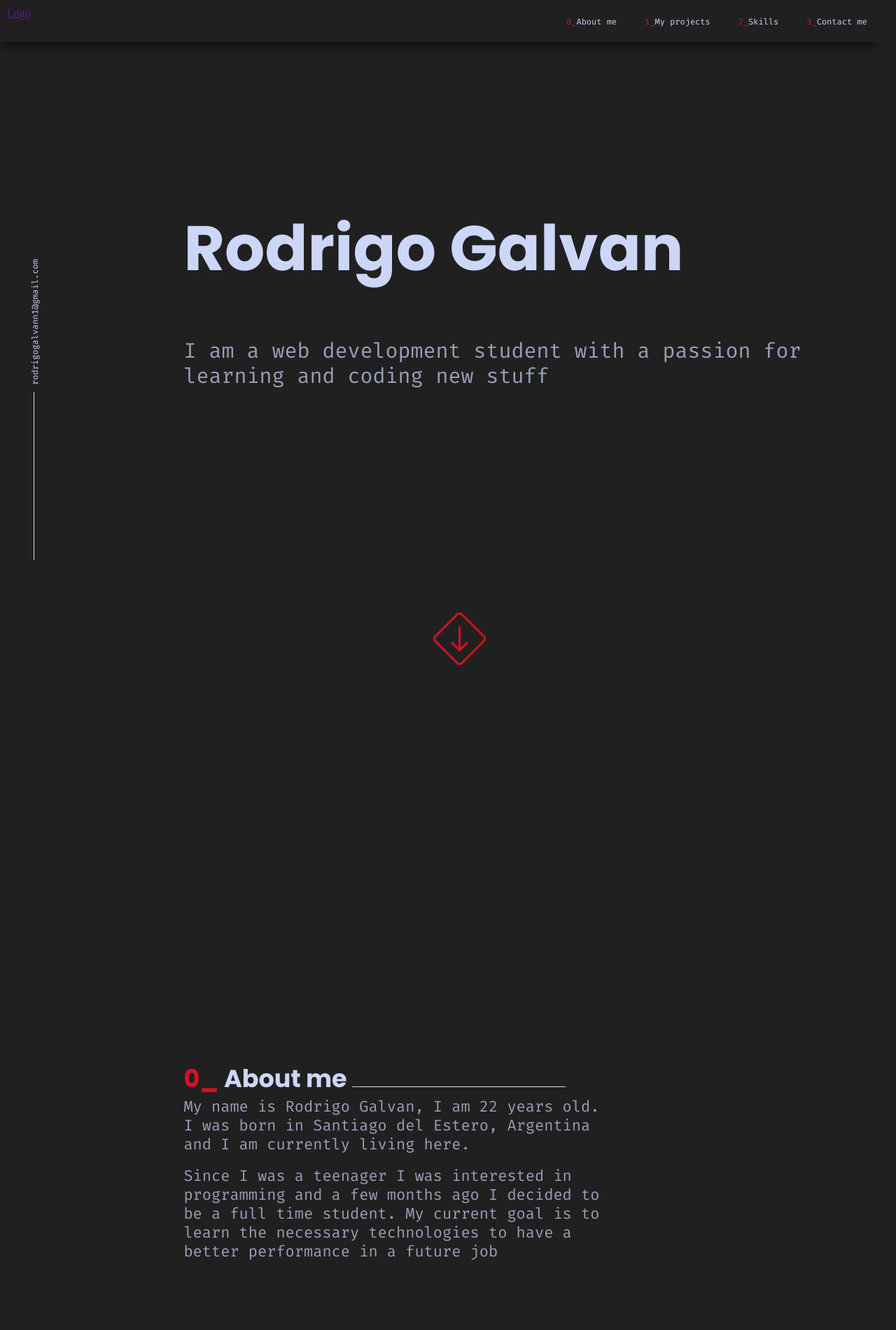
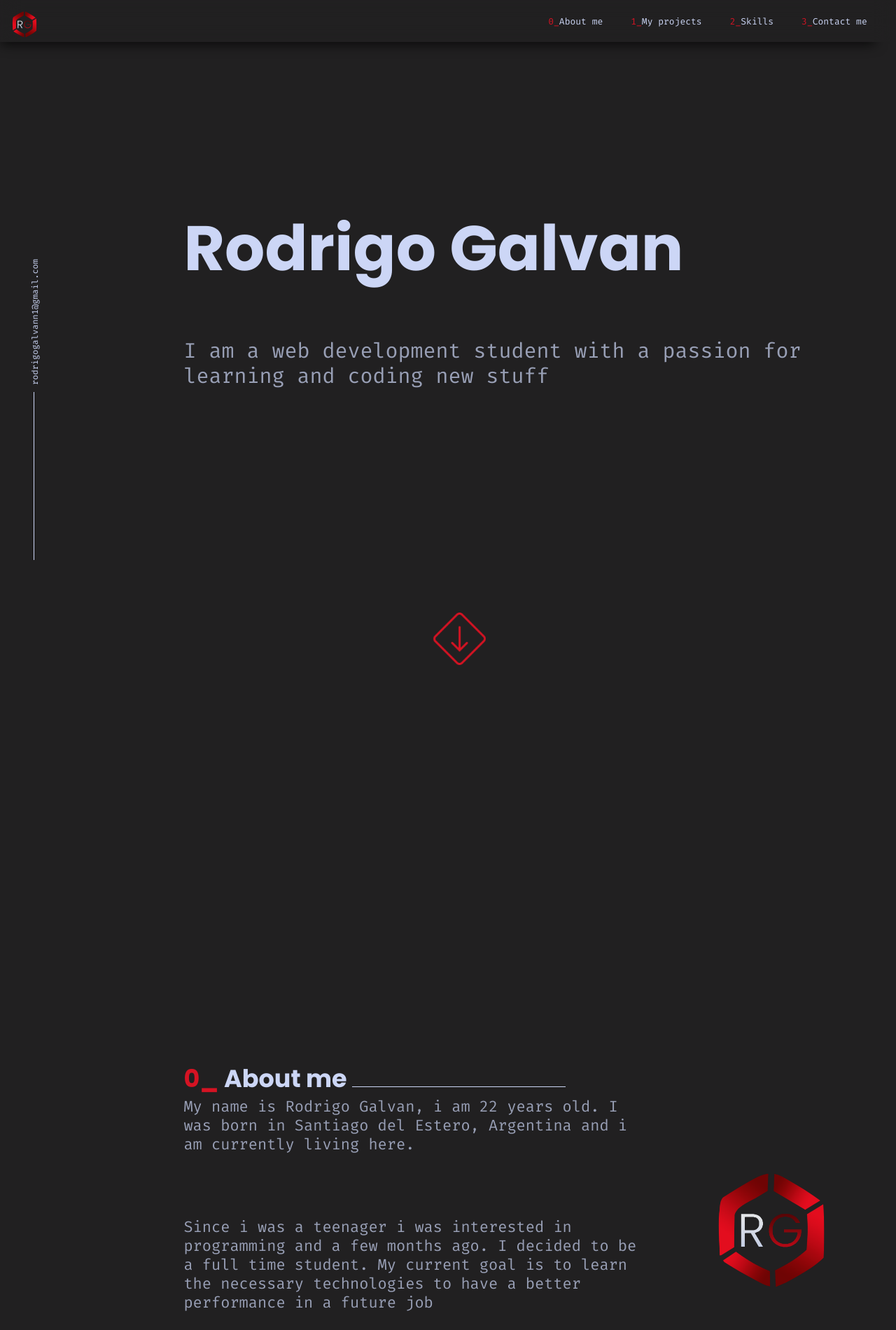
Before and after one commit to rodrigoGalvanDev/Portafolio, a website: page index.html in a window 1280 px wide. Shown: the top 1900 px of the page at 70% size. Drawn offline with nearby package versions, Linux system fonts and the light colour scheme.

Commit message:
agrega logo, version final del proyecto
Version final del proyecto, esperando nuevas actualizaciones y cambios futuros

```diff
--- a/index.html
+++ b/index.html
@@ -11,12 +11,12 @@
 <body>
 
     <div id="navbar" >
-                <a href="" id="logo">Logo</a>
+                <a href="#" id="logo"><img class="logo-image" src="/img/logo.png" alt="Logo"></a>
 
                 <nav>
                 <ul>
                     <li class="botones-nav" id="hamburguer-menu">
-                        <img id="abrirMenu" src="/img/icons8-menú-120.png" alt="">
+                        <img id="abrirMenu" src="/img/icon menu.png" alt="">
                     </li>
                     <li class="botones-nav">
                         <a href="#contact"><span>3_</span>Contact me</a>
@@ -76,8 +76,12 @@
         </div>
 
         <div data-aos="fade-up" data-aos-once='true' id="about-me">
+            <div class="container">
             <h3><span>0_</span> About me <div class="linea-h3" ></div></h3>
-            <p>My name is Rodrigo Galvan, I am 22 years old. I was born in Santiago del Estero, Argentina and I am currently living here.</p> <br> <p>Since I was a teenager I was interested in programming and a few months ago I decided to be a full time student. My current goal is to learn the necessary technologies to have a better performance in a future job</p>
+            <p>My name is Rodrigo Galvan, i am 22 years old. I was born in Santiago del Estero, Argentina and i am currently living here.</p>
+            <p>Since i was a teenager i was interested in programming and a few months ago. I decided to be a full time student. My current goal is to learn the necessary technologies to have a better performance in a future job</p>
+            <img src="/img/logo.png" alt="logo">
+            </div>
         </div>
 
         <div data-aos="fade-up" data-aos-once='true' id="my-projects">
--- a/src/style.scss
+++ b/src/style.scss
@@ -91,6 +91,11 @@ body {
 #logo{
     float: left;
     padding: 10px;
+
+    .logo-image{
+        width: 50px;
+        height: 50px;
+    }
 }
 
 
@@ -106,7 +111,7 @@ body {
     a {
         text-decoration: none;
         color: $color-fuente;
-        font-size: 12px;
+        font-size: 13px;
     }
 
     a:hover {
@@ -229,6 +234,7 @@ section {
     margin-left: 6em;
     margin-bottom: 15em;
 
+
     h3 {
         font-family: 'Poppins', sans-serif;
         font-size: 35px;
@@ -247,11 +253,18 @@ section {
         opacity: 0.7;
         font-family: 'Fira Mono', monospace;
         font-size: 22px;
-        width: 60%;
+        width: 65%;
+        display: inline-block;
     }
 
     span {
         color: #d51323;
+    }
+
+    img{
+        width: 220px;
+        height: 220px;
+        margin-left: 4em;
     }
 }
 
```
Also changed, not shown: img/icon menu.png (renamed from img/icons8-menú-120.png), img/logo.png (added), src/style.css, 1 other file.
